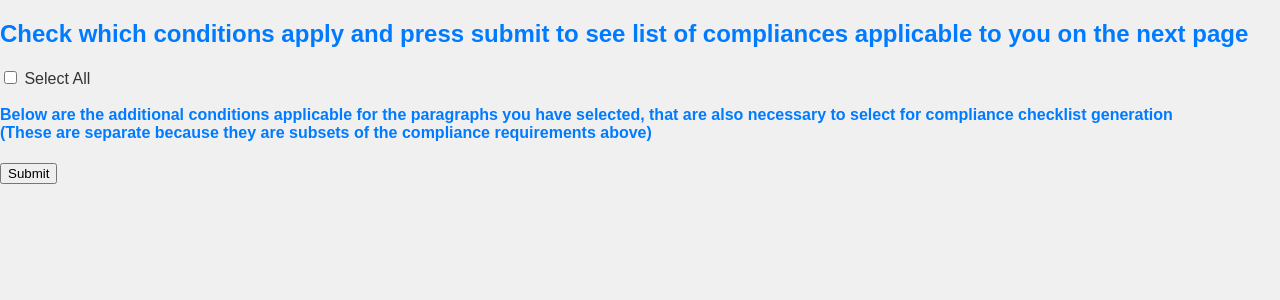
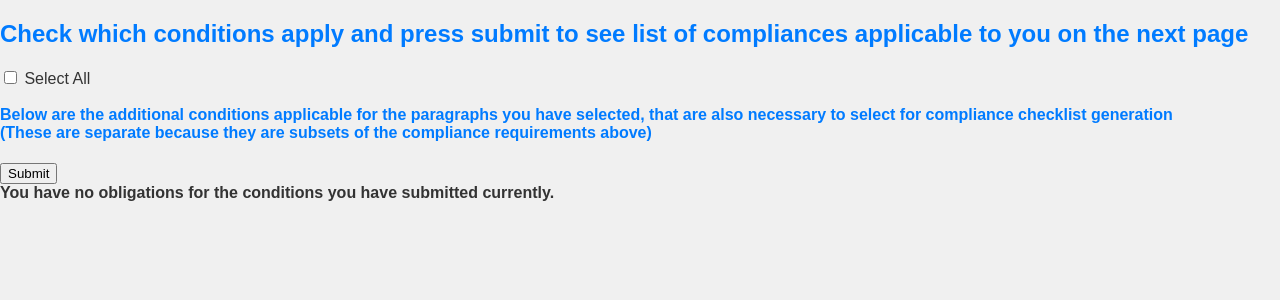
Before and after one commit to sankalpsrv/Schematise, a Flask app: template templates/conditions.html in a window 1280 px wide. Shown: the top 300 px of the page. Run offline with Flask 3, Linux system fonts and the light colour scheme; the template is opened without the code that fills it, so the values that code supplies are empty.

Commit message:
added statement when no condition is met

```diff
--- a/templates/conditions.html
+++ b/templates/conditions.html
@@ -35,6 +35,7 @@
     </form>
 
     {% if conditions_met %}
+    <b> Your obligations for the conditions you have submitted currently are as follows:</b>
     <ul>
     {% for key in conditions_met %}
 
@@ -46,6 +47,12 @@
 
 
     {%endif%}
+
+    {% if conditions_met|length == 0 %}
+
+    <b> You have no obligations for the conditions you have submitted currently.</b>
+
+    {% endif %}
 <script>
         // Get the "Select All" checkbox
         var selectAllCheckbox = document.getElementById('select-all');
```
